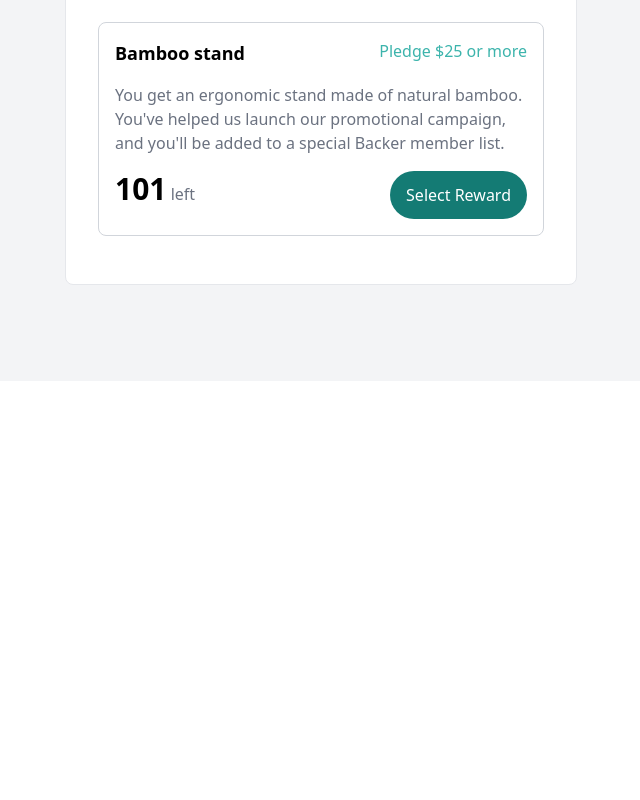
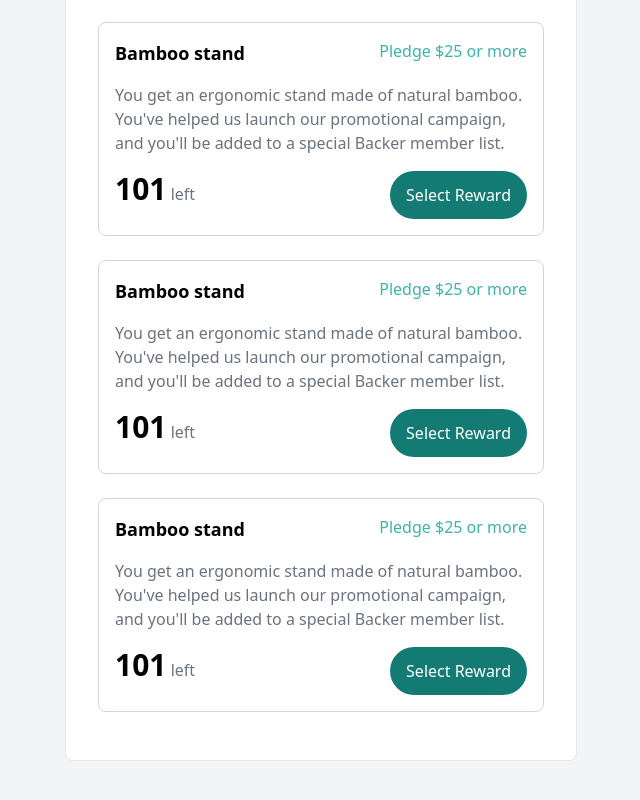
Before and after one commit to AaronNevalinz/CrowdFunding-Product-Page, a website: page public/index.html in a window 1280 px wide. Shown: the part 1226-2026 px from the top of the page, without its empty margins (319-959 px from the left). Before the commit the page ends 1607 px from the top, so only its background shows below. Drawn offline with Linux system fonts and the light colour scheme.

Commit message:
modified

```diff
--- a/public/index.html
+++ b/public/index.html
@@ -9,11 +9,12 @@
 </head>
 <body class="text-base">
 
-    <div class="h-[400px] flex justify-between text-white bg-cover bg-center" style="background: url('./Images/image-hero-desktop.jpg');"><!--Naviagation-->
+    <header class="h-[400px] flex justify-between text-white bg-cover bg-center" style="background: url('./Images/image-hero-desktop.jpg');"><!--Naviagation-->
         <div class="w-4/5 flex justify-between mx-auto mt-8">
             <div class="font-bold text-2xl">
                 <h1 class="cursor-pointer">crowdfund</h1>
             </div>
+            <nav>
                 <ul class="flex font-normal">
                     <li class="mr-8">
                         <a href="#">About</a>
@@ -25,8 +26,9 @@
                         <a href="#">Get Started</a>
                     </li>
                 </ul>
+            </nav>
         </div>
-    </div>
+    </header>
 
     <main class="bg-gray-100"><!--Content wrapper-->
         <div class="w-2/5 mx-auto text-center relative -top-24">
@@ -84,6 +86,44 @@
 
                 <div><!--Cards wrapper-->
 
+                    <div class="border p-4 rounded-lg border-gray-300 text-left mb-6"><!--card goes here-->
+                        <div class="flex justify-between">
+                            <h2 class="font-bold text-lg">Bamboo stand </h2>
+                            <p class="text-primary-100 font-medium">Pledge $25 or more</p>
+                        </div>
+                        <p class="text-gray-500 my-4">
+                            You get an ergonomic stand made of natural bamboo. You've helped us launch our promotional campaign, and you'll be added to a special Backer member list.
+                        </p>
+                        <div class="flex justify-between">
+                            <h1>
+                                <span class="font-bold text-black text-3xl">101</span>
+                                <span class="text-gray-500">left</span>
+                            </h1>
+                            <p class="bg-primary-200 text-white rounded-full py-3 px-4 font-medium">
+                                Select Reward
+                            </p>
+                        </div>
+                    </div> <!--card ends here-->
+
+                    <div class="border p-4 rounded-lg border-gray-300 text-left mb-6"><!--card goes here-->
+                        <div class="flex justify-between">
+                            <h2 class="font-bold text-lg">Bamboo stand </h2>
+                            <p class="text-primary-100 font-medium">Pledge $25 or more</p>
+                        </div>
+                        <p class="text-gray-500 my-4">
+                            You get an ergonomic stand made of natural bamboo. You've helped us launch our promotional campaign, and you'll be added to a special Backer member list.
+                        </p>
+                        <div class="flex justify-between">
+                            <h1>
+                                <span class="font-bold text-black text-3xl">101</span>
+                                <span class="text-gray-500">left</span>
+                            </h1>
+                            <p class="bg-primary-200 text-white rounded-full py-3 px-4 font-medium">
+                                Select Reward
+                            </p>
+                        </div>
+                    </div> <!--card ends here-->
+
                     <div class="border p-4 rounded-lg border-gray-300 text-left"><!--card goes here-->
                         <div class="flex justify-between">
                             <h2 class="font-bold text-lg">Bamboo stand </h2>
```
Also changed, not shown: public/styles.css. Lines whose indentation alone changed are shown as unchanged.
